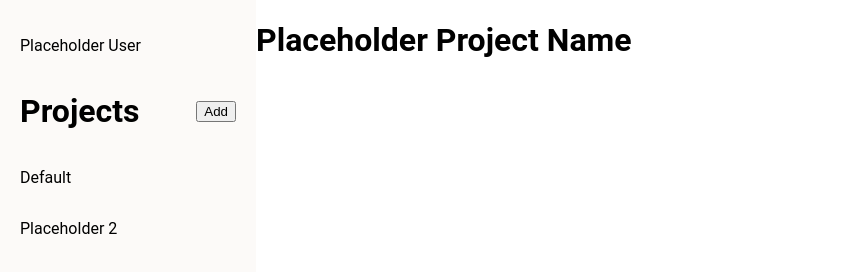
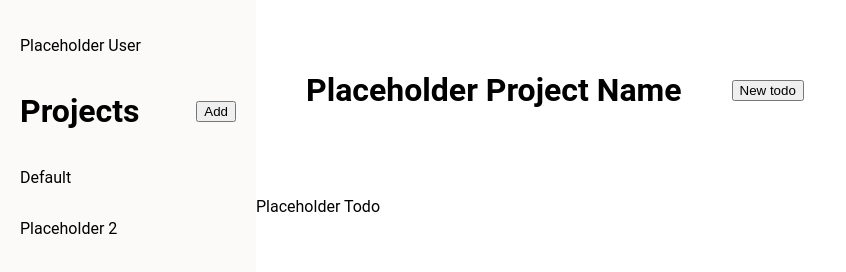
Before and after one commit to IvanLowLLH/odin-ToDoList, a website built with webpack: page src/template.html in a window 1280 px wide. Shown: the whole page, without its empty margins (0-846 px from the left). Built offline with nearby package versions, Linux system fonts and the light colour scheme.

Commit message:
Add placeholder stuff for project content and styles

```diff
--- a/src/styles.css
+++ b/src/styles.css
@@ -42,3 +42,16 @@ html {
     align-items: flex-start;
 
 }
+
+.content {
+    display: flex;
+    flex-direction: column;
+}
+
+.project-content-header {
+    padding: 50px;
+    display: flex;
+    justify-content: flex-start;
+    align-items: center;
+    gap: 50px;
+}
--- a/src/template.html
+++ b/src/template.html
@@ -23,7 +23,13 @@
             </div>
         </div>
         <div class="content">
-            <h1>Placeholder Project Name</h1>
+            <div class="project-content-header">
+                <h1 id="project-content-title">Placeholder Project Name</h1>
+                <button type="button" type="add-todo">New todo</button>
+            </div>
+            <div class="todo-card-container">
+                <p>Placeholder Todo</p>
+            </div>
         </div>
     </div>
 </body>
```
